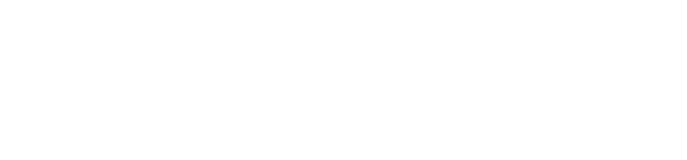
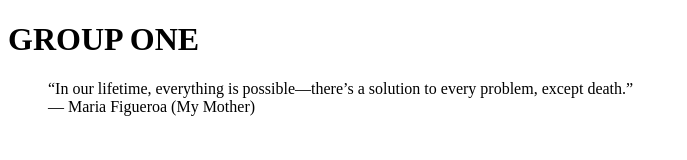
Before and after one commit to Silent-clippers/GitLab, a plain HTML site: page index.html in a window 1280 px wide. Shown: the whole page, without its empty margins (0-687 px from the left). Drawn offline with Linux system fonts and the light colour scheme.

Commit message:
Figueroa
Added heading and quote to index.html, created style.css.
Also, Documentation Notes.

```diff
--- a/index.html
+++ b/index.html
@@ -1,9 +1,28 @@
+<!--
+	File: index.html
+	Author's: Ean Masoner, Keanu Foltz, and Usiel Figueroa
+	Course: CSD 380-A311 DevOps – Module 10.1 Assignment
+	Instructor: Adam Bailey
+	Date: July 17, 2025
+	Description:
+		This HTML file is part of a shared GitHub repository exercise.
+		It contains a simple structure with a heading and a meaningful quote.
+		The purpose is to demonstrate Git branching, editing, committing, and pushing changes.
+-->
+
+
+
 <!DOCTYPE html>
 <html lang="en">
 <head>
-	<meta charset="UTF-8">
-	<Title>Document</title>
+		<meta charset="UTF-8">
+		<title>Group One</title>
 </head>
 <body>
+		<h1>GROUP ONE</h1>
+		<blockquote>
+				“In our lifetime, everything is possible—there’s a solution to every problem, except death.”<br>
+				— Maria Figueroa (My Mother)
+		</blockquote>
 </body>
 </html>
--- /dev/null
+++ b/style.css
@@ -0,0 +1,16 @@
+/*
+  File: style.css
+  Author's: Ean Masoner, Keanu Foltz, and Usiel Figueroa
+  Course: CSD 380-A311 DevOps – Module 10.1 Assignment
+  Instructor: Adam Bailey
+  Date: July 17, 2025
+  Description:
+  This CSS file is created as part of a Git exercise.
+  It is currently a placeholder with no active styles.
+*/
+
+
+html {
+  height: 100%;
+  width: 100%;
+}
```
Also changed, not shown: 1 other file.
